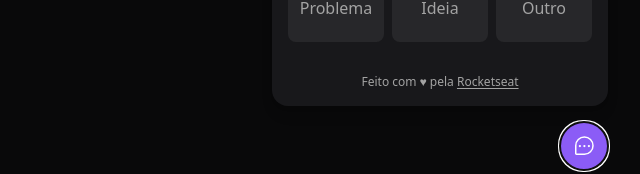
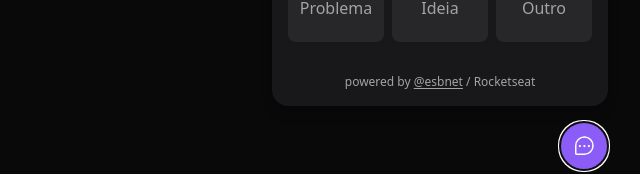
Before and after one commit to esbnet/nlwreturn-web, a React (Vite) app: page / in a window 1280 px wide. Both pictures are taken after a click on the button "Feedback". Shown: the part 598-772 px from the top of the page, without its empty margins (640-1280 px from the left). Built offline with nearby package versions, Linux system fonts and the light colour scheme; no server answers.

Commit message:
refactor footer

```diff
--- a/src/components/WidgetForm/index.tsx
+++ b/src/components/WidgetForm/index.tsx
@@ -61,7 +61,7 @@ export function WidgetForm() {
         </>
       )}
       <footer className="text-xs text-neutral-400">
-        Feito com ♥ pela <a href="https://rocketseat.com.br" className="underline underline-offset-2">Rocketseat</a>
+        powered by <a href="https://esbnet.tec.br/" className="underline underline-offset-2">@esbnet</a> / Rocketseat
       </footer>
     </div>
   )
```
